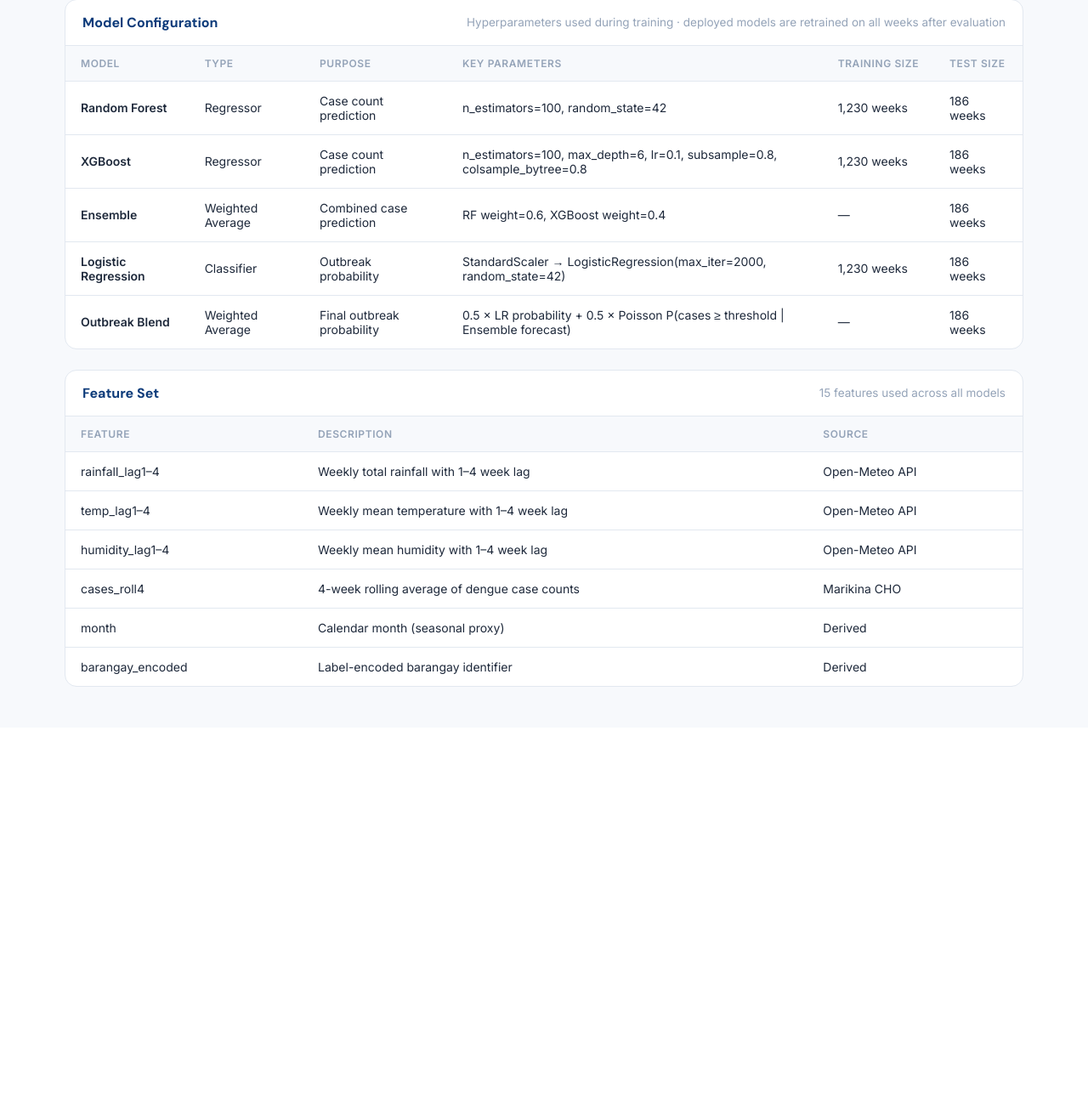
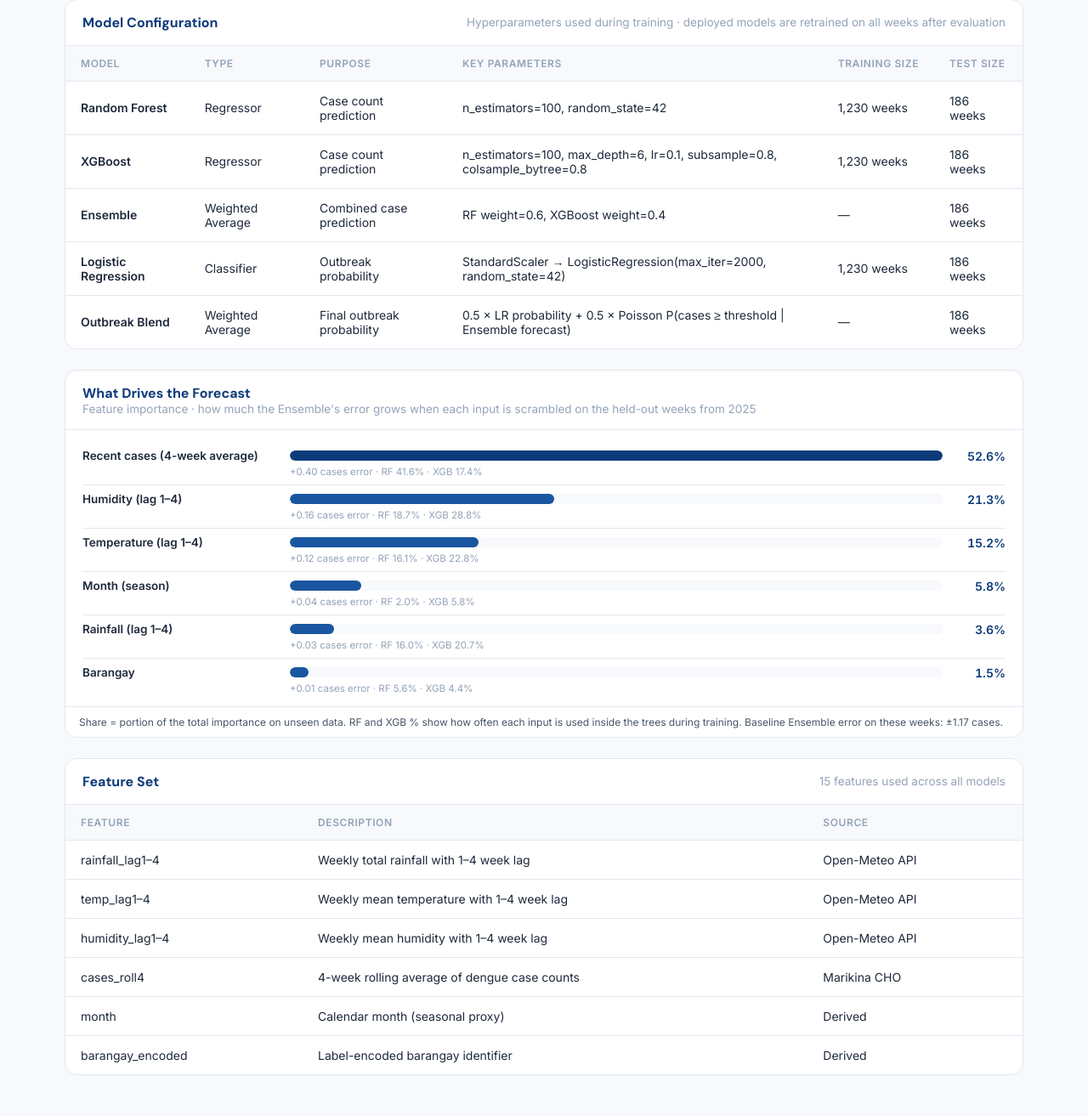
Before and after one commit to DevNigelSan/DengueTect, a Flask app: page /technical in a window 1280 px wide. Shown: the part 1651-2964 px from the top of the page at 85% size. Before the commit the page ends 2459 px from the top, so only its background shows below. Run offline with Flask 3, Linux system fonts and the light colour scheme; the visitor is signed in with stand-in values (Sample User, id 1); parts of the project's set-up code (start-up, migrations or seed data) failed here and were passed over.

Commit message:
Show which inputs drive the forecast with feature importance on the Technical page
Notebook 03 now measures each input group's importance on the held-out 2025–2026 weeks by scrambling it and measuring how much the Ensemble's error grows, alongside the Random Forest and XGBoost built-in importances, and saves the results. The Technical page ranks recent cases, rainfall, temperature, humidity, month, and barangay with bars.

```diff
--- a/app/routes.py
+++ b/app/routes.py
@@ -545,14 +545,18 @@ def heatmap():
 def technical():
     import json
     from pathlib import Path
-    eval_path = Path(__file__).resolve().parent.parent / 'data' / 'evaluation.json'
-    with open(eval_path, 'r') as f:
+    data_dir = Path(__file__).resolve().parent.parent / 'data'
+    with open(data_dir / 'evaluation.json', 'r') as f:
         eval_data = json.load(f)
-    summary_path = Path(__file__).resolve().parent.parent / 'data' / 'evaluation_summary.json'
     try:
-        with open(summary_path, 'r') as f:
+        with open(data_dir / 'evaluation_summary.json', 'r') as f:
             summary = json.load(f)
     except (OSError, ValueError):
         summary = None
+    try:
+        with open(data_dir / 'feature_importance.json', 'r') as f:
+            importance = json.load(f)
+    except (OSError, ValueError):
+        importance = None
     return render_template('technical.html', eval_data=eval_data,
-                           split=_split_evaluation(eval_data), summary=summary)
+                           split=_split_evaluation(eval_data), summary=summary, importance=importance)
--- a/app/static/css/technical.css
+++ b/app/static/css/technical.css
@@ -242,3 +242,50 @@
   font-weight: 400;
   color: var(--gray-600);
 }
+
+/* ── WHAT DRIVES THE FORECAST ── */
+.fi-list { padding: 14px 20px 6px; }
+
+.fi-row {
+  display: grid;
+  grid-template-columns: 230px minmax(0, 1fr) 60px;
+  grid-template-areas:
+    "name bar share"
+    ".    detail detail";
+  align-items: center;
+  column-gap: 14px;
+  padding: 8px 0;
+  border-bottom: 1px solid var(--gray-200);
+}
+
+.fi-row:last-child { border-bottom: none; }
+
+.fi-name   { grid-area: name; font-size: 13.5px; font-weight: 600; color: var(--gray-800); }
+.fi-share  { grid-area: share; text-align: right; font-size: 14px; font-weight: 700; color: var(--blue-deep); font-variant-numeric: tabular-nums; }
+.fi-detail { grid-area: detail; margin-top: 3px; font-size: 11.5px; color: var(--gray-400); }
+
+.fi-bar {
+  grid-area: bar;
+  height: 12px;
+  background: var(--gray-100);
+  border-radius: 999px;
+  overflow: hidden;
+}
+
+.fi-bar i {
+  display: block;
+  height: 100%;
+  min-width: 2px;
+  background: var(--blue-primary);
+  border-radius: 999px;
+}
+
+.fi-row:first-child .fi-bar i { background: var(--blue-deep); }
+
+@media (max-width: 700px) {
+  .fi-row {
+    grid-template-columns: minmax(0, 1fr) 54px;
+    grid-template-areas: "name share" "bar bar" "detail detail";
+    row-gap: 6px;
+  }
+}
--- a/app/templates/technical.html
+++ b/app/templates/technical.html
@@ -344,6 +344,33 @@
       </table>
     </div>
 
+        <!-- WHAT DRIVES THE FORECAST (feature importance) -->
+    {% if importance %}
+    {% set top = importance.groups | map(attribute='share') | max %}
+    <div class="tech-section" style="margin-top:24px;">
+      <div class="panel-header">
+        <div>
+          <div class="panel-title">What Drives the Forecast</div>
+          <div class="panel-sub">Feature importance · how much the Ensemble's error grows when each input is scrambled on the held-out weeks from {{ importance.test_start[:4] }}</div>
+        </div>
+      </div>
+      <div class="fi-list">
+        {% for g in importance.groups %}
+        <div class="fi-row">
+          <div class="fi-name">{{ g.name }}</div>
+          <div class="fi-bar"><i style="width: {{ (g.share / (top if top else 1) * 100) | round(1) }}%"></i></div>
+          <div class="fi-share">{{ g.share }}%</div>
+          <div class="fi-detail">+{{ '%.2f' | format(g.mae_increase if g.mae_increase > 0 else 0) }} cases error · RF {{ g.rf }}% · XGB {{ g.xgb }}%</div>
+        </div>
+        {% endfor %}
+      </div>
+      <p class="ts-foot">
+        Share = portion of the total importance on unseen data. RF and XGB % show how often each input is used inside the trees during training.
+        Baseline Ensemble error on these weeks: ±{{ importance.base_mae }} cases.
+      </p>
+    </div>
+    {% endif %}
+
     <!-- FEATURE IMPORTANCE NOTE -->
     <div class="tech-section" style="margin-top:24px;">
       <div class="panel-header">
--- /dev/null
+++ b/data/feature_importance.json
@@ -0,0 +1,48 @@
+{
+  "test_start": "2025-01-01",
+  "base_mae": 1.17,
+  "groups": [
+    {
+      "name": "Recent cases (4-week average)",
+      "share": 52.6,
+      "mae_increase": 0.398,
+      "rf": 41.6,
+      "xgb": 17.4
+    },
+    {
+      "name": "Humidity (lag 1\u20134)",
+      "share": 21.3,
+      "mae_increase": 0.161,
+      "rf": 18.7,
+      "xgb": 28.8
+    },
+    {
+      "name": "Temperature (lag 1\u20134)",
+      "share": 15.2,
+      "mae_increase": 0.115,
+      "rf": 16.1,
+      "xgb": 22.8
+    },
+    {
+      "name": "Month (season)",
+      "share": 5.8,
+      "mae_increase": 0.044,
+      "rf": 2.0,
+      "xgb": 5.8
+    },
+    {
+      "name": "Rainfall (lag 1\u20134)",
+      "share": 3.6,
+      "mae_increase": 0.027,
+      "rf": 16.0,
+      "xgb": 20.7
+    },
+    {
+      "name": "Barangay",
+      "share": 1.5,
+      "mae_increase": 0.011,
+      "rf": 5.6,
+      "xgb": 4.4
+    }
+  ]
+}
```
Also changed, not shown: 1 other file.
